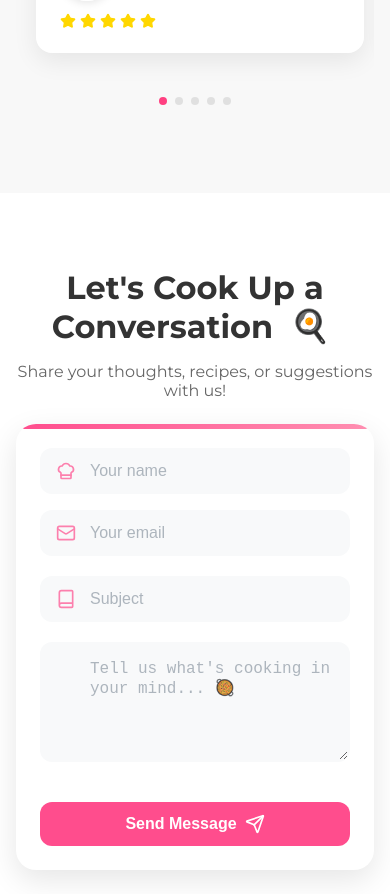
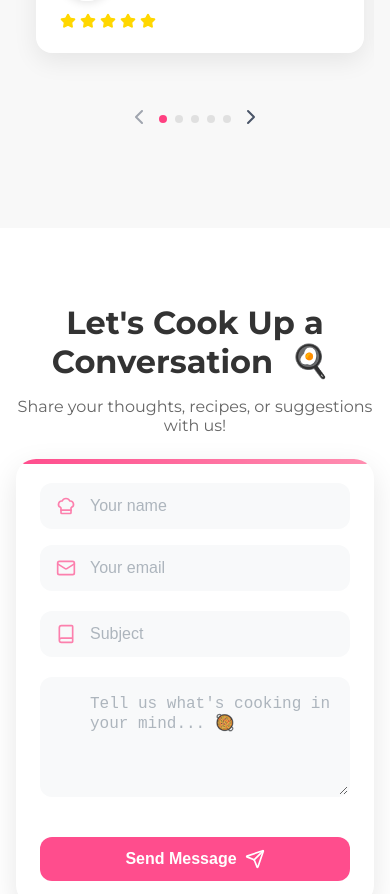
Before and after one commit to FIAP-Checkpoints/CP5-JS, a React (Vite) app: page / in a window 390 px wide. Shown: the part 2865-3759 px from the top of the page. Built offline with nearby package versions, Linux system fonts and the light colour scheme; grey boxes are pictures that could not be loaded.

Commit message:
Navegação Feedbacks Mobile Melhorada

```diff
--- a/src/components/Feedbacks/Feedbacks.jsx
+++ b/src/components/Feedbacks/Feedbacks.jsx
@@ -17,8 +17,10 @@ import {
   RatingInfo,
   RatingCount,
   VerifiedBadge,
+  PaginationContainer,
   PaginationDots,
   DotButton,
+  MobileNavButton,
 } from "./Feedbacks.styles";
 
 const feedbackData = [
@@ -205,6 +207,16 @@ const FeedbackSlider = () => {
     }, 300);
   };
 
+  const handlePrevClick = () => {
+    const newIndex = Math.max(0, currentIndex - 1);
+    handleDotClick(newIndex);
+  };
+
+  const handleNextClick = () => {
+    const newIndex = Math.min(totalPages - 1, currentIndex + 1);
+    handleDotClick(newIndex);
+  };
+
   return (
     <BenefitsContainer id="feedbacks">
       <BenefitsTitle>Customer Feedbacks</BenefitsTitle>
@@ -279,6 +291,15 @@ const FeedbackSlider = () => {
           ))}
         </CardContainer>
 
+        <PaginationContainer>
+          <MobileNavButton
+            onClick={handlePrevClick}
+            disabled={currentIndex === 0}
+            aria-label="Previous feedback"
+          >
+            <ChevronLeft size={24} />
+          </MobileNavButton>
+
           <PaginationDots>
             {Array.from({ length: totalPages }).map((_, index) => (
               <DotButton
@@ -289,6 +310,15 @@ const FeedbackSlider = () => {
               />
             ))}
           </PaginationDots>
+
+          <MobileNavButton
+            onClick={handleNextClick}
+            disabled={currentIndex === totalPages - 1}
+            aria-label="Next feedback"
+          >
+            <ChevronRight size={24} />
+          </MobileNavButton>
+        </PaginationContainer>
       </FeedbackContainer>
     </BenefitsContainer>
   );
--- a/src/components/Feedbacks/Feedbacks.styles.js
+++ b/src/components/Feedbacks/Feedbacks.styles.js
@@ -193,12 +193,18 @@ export const VerifiedBadge = styled.span`
   margin-left: 4px;
 `;
 
+export const PaginationContainer = styled.div`
+  display: flex;
+  justify-content: center;
+  align-items: center;
+  margin-top: 24px;
+`;
+
 export const PaginationDots = styled.div`
   display: flex;
   justify-content: center;
   align-items: center;
   gap: 8px;
-  margin-top: 24px;
 `;
 
 export const DotButton = styled.button`
@@ -226,3 +232,26 @@ export const DotButton = styled.button`
     height: 10px;
   }
 `;
+
+export const MobileNavButton = styled.button`
+  display: none;
+  background: none;
+  border: none;
+  cursor: pointer;
+  padding: 8px;
+  color: #4a5568;
+  transition: color 0.3s ease;
+
+  &:hover:not(:disabled) {
+    color: #2d3748;
+  }
+
+  &:disabled {
+    opacity: 0.5;
+    cursor: not-allowed;
+  }
+
+  @media (max-width: 767px) {
+    display: block;
+  }
+`;
```
Lines whose indentation alone changed are shown as unchanged.
